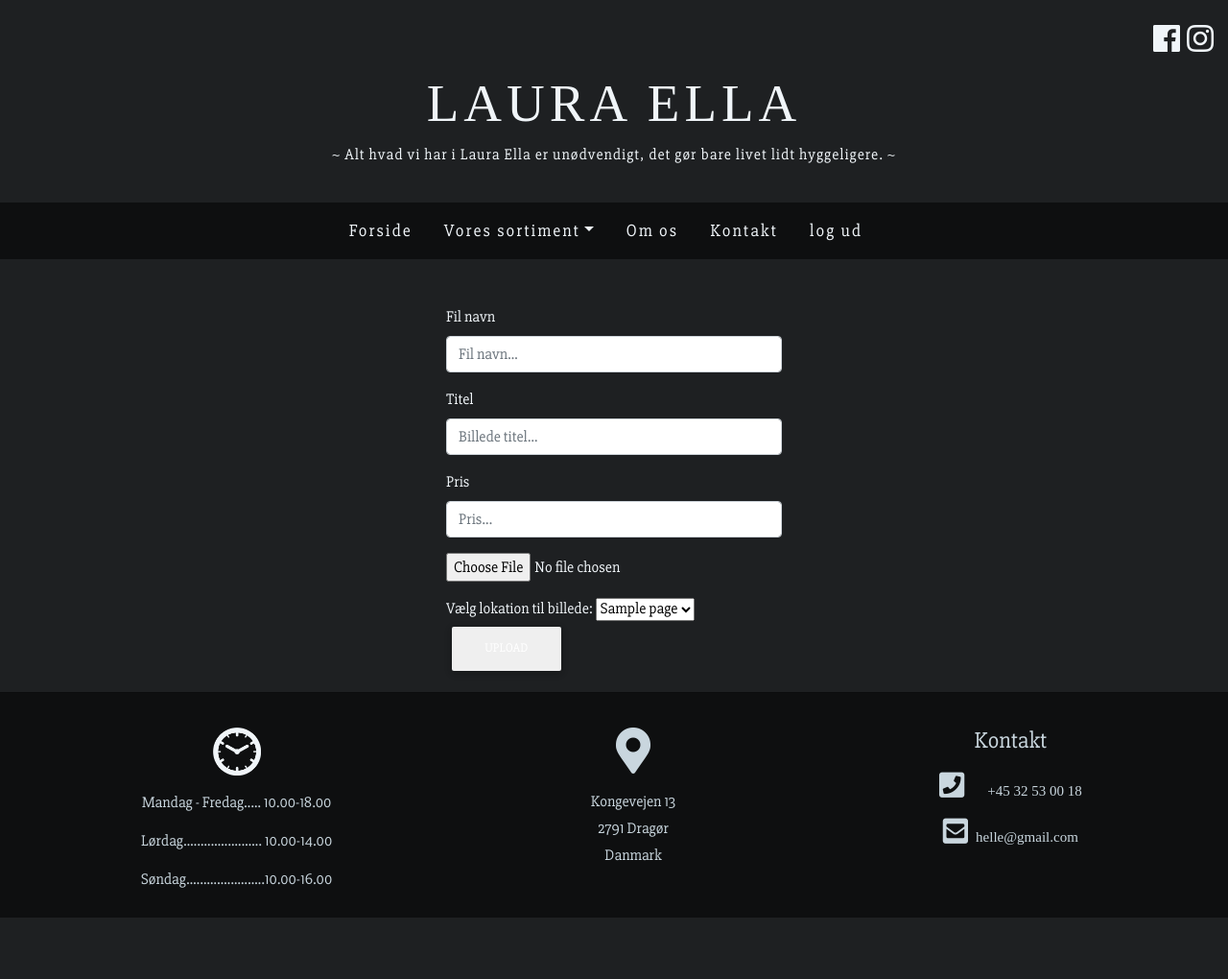
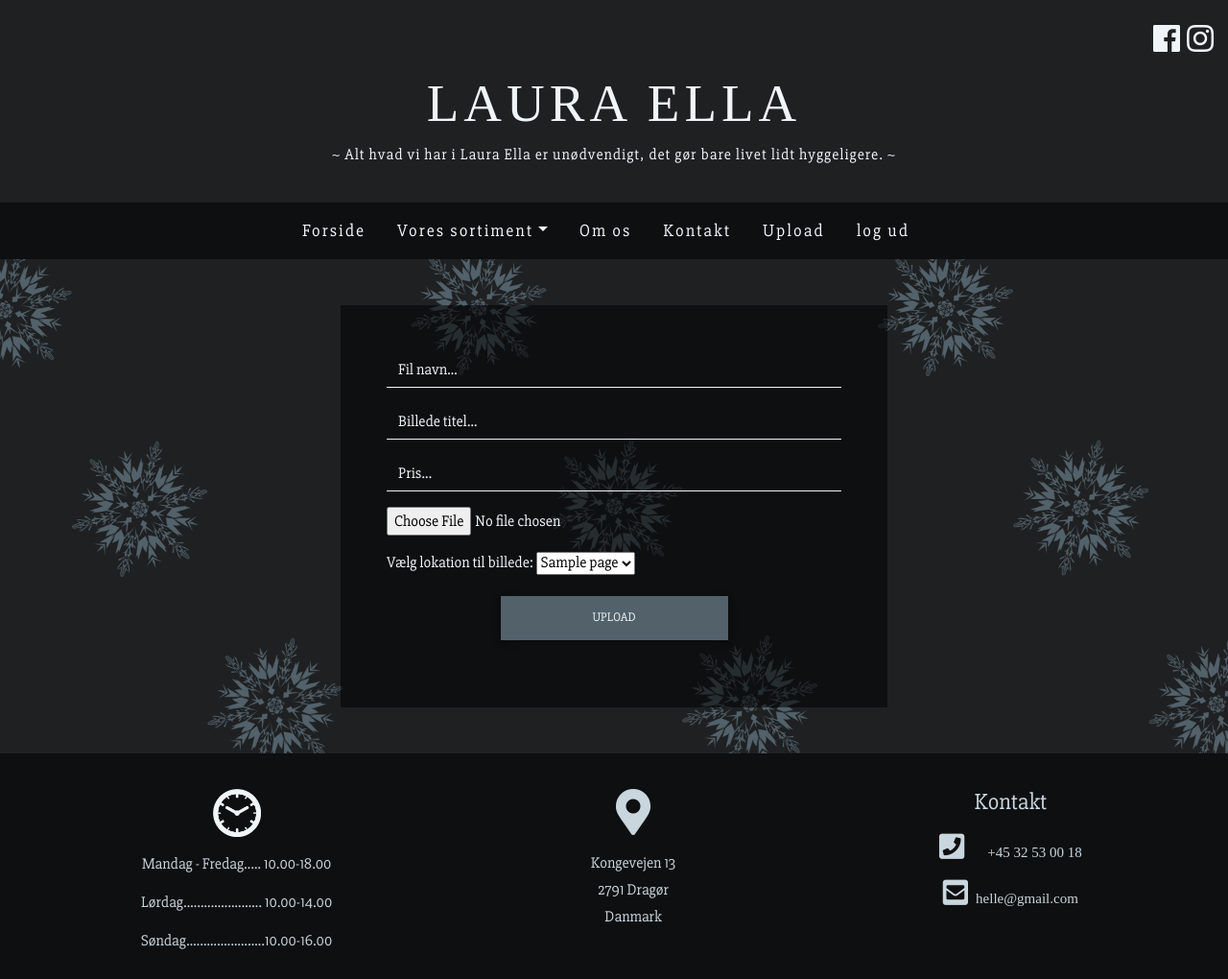
Before and after one commit to VictorBielski/Eksamensprojekt-Lauraella, a PHP site: page /uploadForm.php in a window 1280 px wide. Shown: the whole page at 96% size. Before the commit the page ends 956 px from the top, so only its background shows below. Run offline with PHP 8.4, Linux system fonts and the light colour scheme; the visitor is signed in with stand-in values (Sample User, id 1); tables that the repository leaves empty or names only in its code hold one stand-in row (values such as "Sample post"); some libraries are stand-ins or nearby versions; some web fonts are replaced.

Commit message:
Styled the upload form

```diff
--- a/Layout/Stylesheets/style.css
+++ b/Layout/Stylesheets/style.css
@@ -372,6 +372,59 @@ nav .animated-icon1.open span:nth-child(3) {
   font-size: 20px;
 }
 
+#upload {
+  background-image: url(/Eksamensprojekt-Lauraella/Layout/images/background.png) !important;
+  background-size: cover !important;
+  background-position: center !important;
+  color: #f0f5f9 !important;
+}
+
+#upload .omtekst {
+  background-color: rgba(0, 0, 0, 0.534) !important;
+}
+
+#upload #kontaktform .form-control {
+  border-radius: 0 !important;
+  resize: none;
+  border: 0 !important;
+  background-color: transparent;
+  border-bottom: 0.5px solid #f0f5f9 !important;
+}
+
+#upload #kontaktform input {
+  color: #f0f5f9 !important;
+}
+
+#upload #kontaktform input::-webkit-input-placeholder {
+  color: #f0f5f9 !important;
+}
+
+#upload #kontaktform input:-ms-input-placeholder {
+  color: #f0f5f9 !important;
+}
+
+#upload #kontaktform input::-ms-input-placeholder {
+  color: #f0f5f9 !important;
+}
+
+#upload #kontaktform input::placeholder {
+  color: #f0f5f9 !important;
+}
+
+#upload #kontaktform input:focus {
+  outline: none !important;
+  -webkit-appearance: none !important;
+  -webkit-box-shadow: none !important;
+          box-shadow: none !important;
+}
+
+#upload #kontaktform .btn {
+  border-radius: 0 !important;
+  background-color: #52616a !important;
+  color: #f0f5f9 !important;
+  width: 50% !important;
+}
+
 @media (min-width: 1200px) {
   .h2-responsive {
     font-size: 100px !important;
--- a/Layout/Stylesheets/style.scss
+++ b/Layout/Stylesheets/style.scss
@@ -381,6 +381,50 @@ nav {
 
 }
 
+// UPLOAD IMAGE PAGE //
+#upload {
+    background-image: url(/Eksamensprojekt-Lauraella/Layout/images/background.png) !important;
+    background-size: cover !important;
+    background-position: center !important;
+    color: $textcolor !important;
+
+    .omtekst {
+        background-color: $navcolor !important;
+    }
+
+    #kontaktform {
+
+        .form-control {
+            border-radius: 0 !important;
+            resize: none;
+            border: 0 !important;
+            background-color: transparent;
+            border-bottom: .5px solid $textcolor !important;
+        }
+
+        input {
+            color: $textcolor !important;
+        }
+
+        input::placeholder {
+            color: $textcolor !important;
+        }
+
+        input:focus {
+            outline: none !important;
+            -webkit-appearance: none !important;
+            box-shadow: none !important;
+        }
+
+        .btn {
+            border-radius: 0 !important;
+            background-color: $galleri_hover!important;
+            color: $textcolor !important;
+            width: 50% !important;
+        }
+    }
+}
+
 // Small devices (landscape phones, 576px and up)
 @media (min-width: 576px) {
 
--- a/Layout/delete.php
+++ b/Layout/delete.php
@@ -18,5 +18,4 @@ $userid = $_SESSION['users_id'];
 			mysqli_stmt_execute($stmt);
 		}
 
-
-	header("Location: produkter.php?delete=success");
+		header("Location: index.php?delete=success");
--- a/Layout/index.php
+++ b/Layout/index.php
@@ -25,6 +25,8 @@
 <?php
     include 'nav.php';
 ?>
+
+
 
 <section id="landing">
   <div class="container-fluid mt-2">
--- a/Layout/nav.php
+++ b/Layout/nav.php
@@ -36,7 +36,7 @@
   </div>
 
 
-<nav class="navbar navbar-expand-sm mt-3">
+<nav class="navbar navbar-expand-md mt-3">
 <!-- Collapse button -->
 <button class="navbar-toggler ml-auto" type="button" data-toggle="collapse" data-target="#navbarSupportedContent20"
   aria-controls="navbarSupportedContent20" aria-expanded="false" aria-label="Toggle navigation">
@@ -68,12 +68,19 @@
       <a class="nav-link" href="kontakt.php">Kontakt</a>
     </li>
     <?php
-    if (isset($_SESSION['users_id'])) {
-    echo '<li class="nav-item">
-            <a class="nav-link" href="logout.php">log ud</a>
-          </li>';
-    }
-    ?>
+    if (isset($_SESSION['users_id'])) { ?>
+      <li class="nav-item">
+          <a class="nav-link" href="uploadForm.php">Upload</a>
+      </li>
+    <?php
+    } ?>
+    <?php
+    if (isset($_SESSION['users_id'])) { ?>
+      <li class="nav-item">
+          <a class="nav-link" href="logout.php">log ud</a>
+      </li>
+    <?php
+    } ?>
   </ul>
 </div>
 </nav>
--- a/Layout/uploadForm.php
+++ b/Layout/uploadForm.php
@@ -25,27 +25,25 @@
     include 'nav.php';
 ?>
 
+<section id="upload">
 <div class="container">
 
     <div class="row myRow justify-content-center">
 
-        <div class="col-4 mt-5">
+        <div class="col-sm-10 col-md-8 col-lg-6 mt-5 mb-5 p-5 omtekst ">
 <?php
         if (isset($_SESSION['users_id'])) { // if logged in ?>
 
-        <form action="upload.php" method="POST" enctype="multipart/form-data">
+        <form action="upload.php" method="POST" enctype="multipart/form-data" id="kontaktform">
             <div class="form-group">
-                <label for="exampleInputEmail1">Fil navn</label>
                 <input class="form-control" type="text" name="filename" placeholder="Fil navn...">
             </div>
 
             <div class="form-group">
-                <label for="exampleInputEmail1">Titel</label>
                 <input class="form-control" type="text" name="filetitle" placeholder="Billede titel...">
             </div>
 
             <div class="form-group">
-                <label for="exampleInputEmail1">Pris</label>
                 <input class="form-control" type="text" name="filedesc" placeholder="Pris...">
             </div>
 
@@ -54,7 +52,7 @@
             </div>
 
             Vælg lokation til billede:
-	            <select name="pagesid" required>
+	            <select name="pagesid" class="mb-3" required>
         <?php
                 require_once('dbcon.php');
                 $sql = 'SELECT id, name FROM pages';
@@ -68,7 +66,7 @@
         ?>
         </select>
 
-            <div class="form-group">
+            <div class="form-group text-center">
                 <button class="btn" type="submit" name="submit">UPLOAD</button>
             </div>
         </form>
@@ -82,7 +80,7 @@
     </div>
 <!-- Container end -->
 </div>
-
+</section>
 
 <?php
     include 'footer.php';
```
Also changed, not shown: Layout/produkter.php (+14 -61 lines), Layout/uploads/horizont.5c1393ba1d0319.02374228.jpg (added), Layout/uploads/khikhi.5c13a29a39cb24.17880545.jpg (added), Layout/uploads/sadasdasd.5c1391c8c16d05.45882084.jpg (added), 1 other file.
